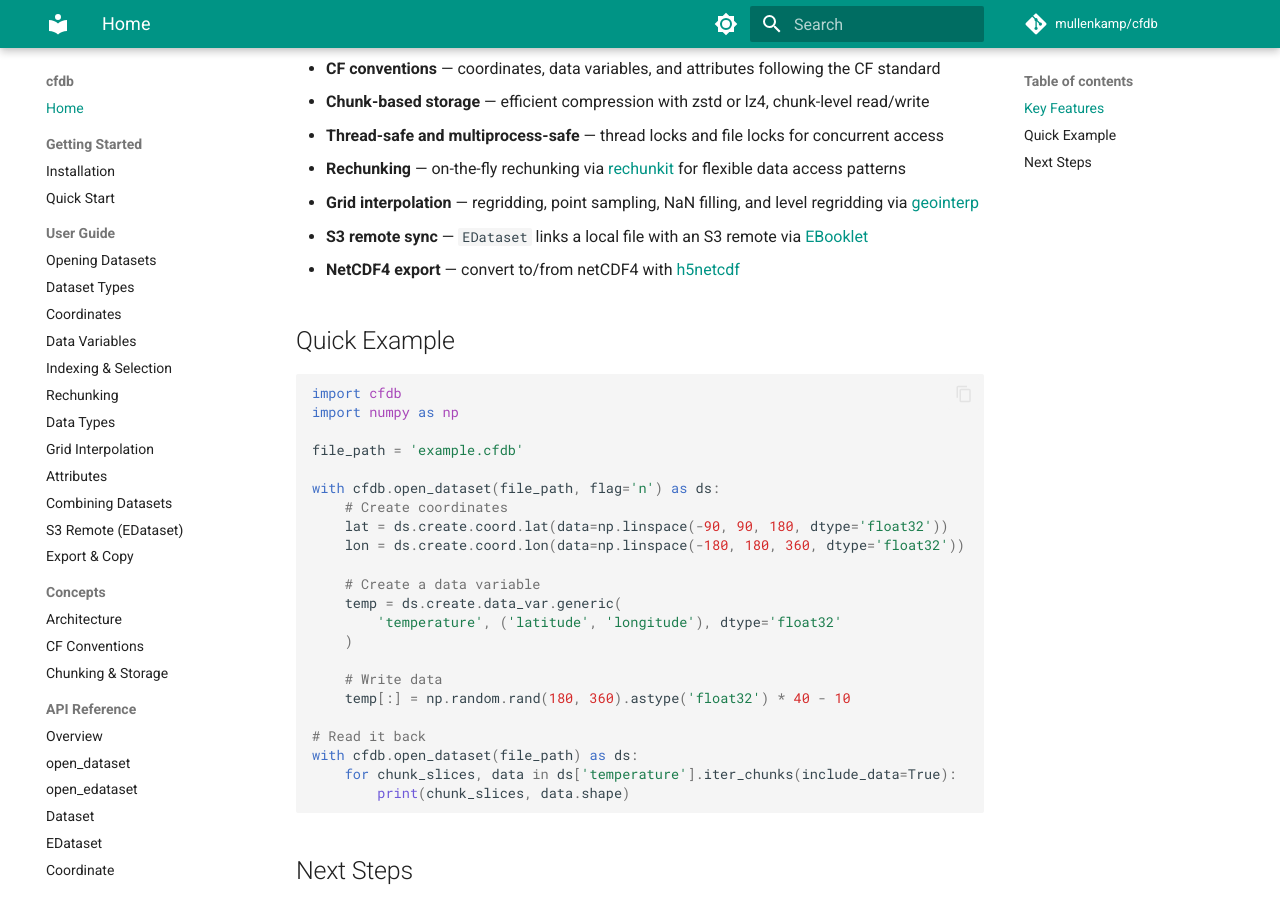
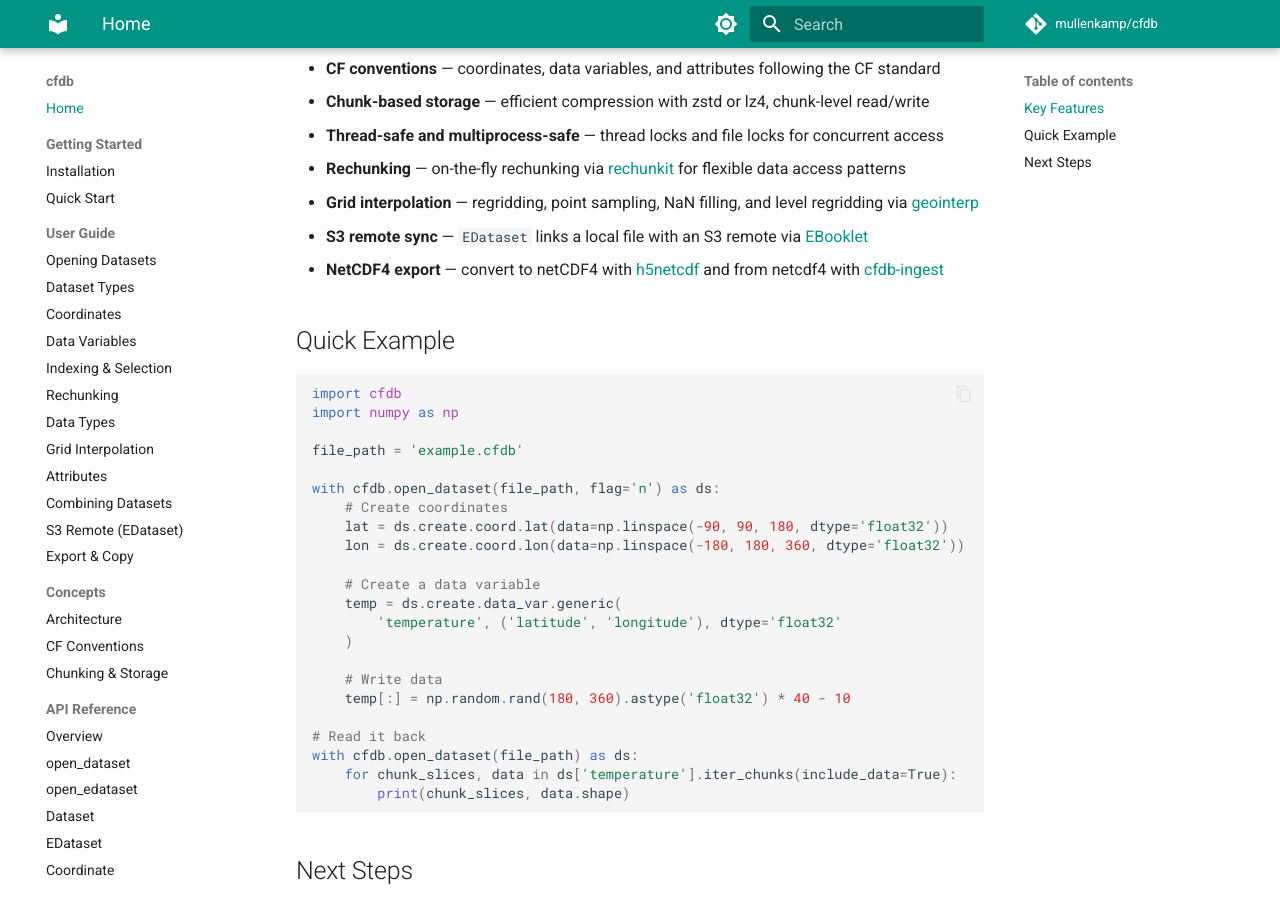
Before and after one commit to mullenkamp/cfdb, an MkDocs documentation site: the page built from docs/index.md, in a window 1280 px wide and 900 px high, scrolled down 411 px. Built offline with MkDocs 1.6.1 and Material for MkDocs 9.7.7, drawn with Linux system fonts in a browser that asks for light colours; comment, search, counter and statistics services are not loaded.

Commit message:
updated docs

```diff
--- a/docs/index.md
+++ b/docs/index.md
@@ -17,7 +17,7 @@ cfdb is a pure Python database for managing labeled multi-dimensional arrays fol
 - **Rechunking** — on-the-fly rechunking via [rechunkit](https://github.com/mullenkamp/rechunkit) for flexible data access patterns
 - **Grid interpolation** — regridding, point sampling, NaN filling, and level regridding via [geointerp](https://github.com/mullenkamp/geointerp)
 - **S3 remote sync** — `EDataset` links a local file with an S3 remote via [EBooklet](https://github.com/mullenkamp/ebooklet)
-- **NetCDF4 export** — convert to/from netCDF4 with [h5netcdf](https://h5netcdf.org/)
+- **NetCDF4 export** — convert to netCDF4 with [h5netcdf](https://h5netcdf.org/) and from netcdf4 with [cfdb-ingest](https://github.com/mullenkamp/cfdb-ingest)
 
 ## Quick Example
 
```
